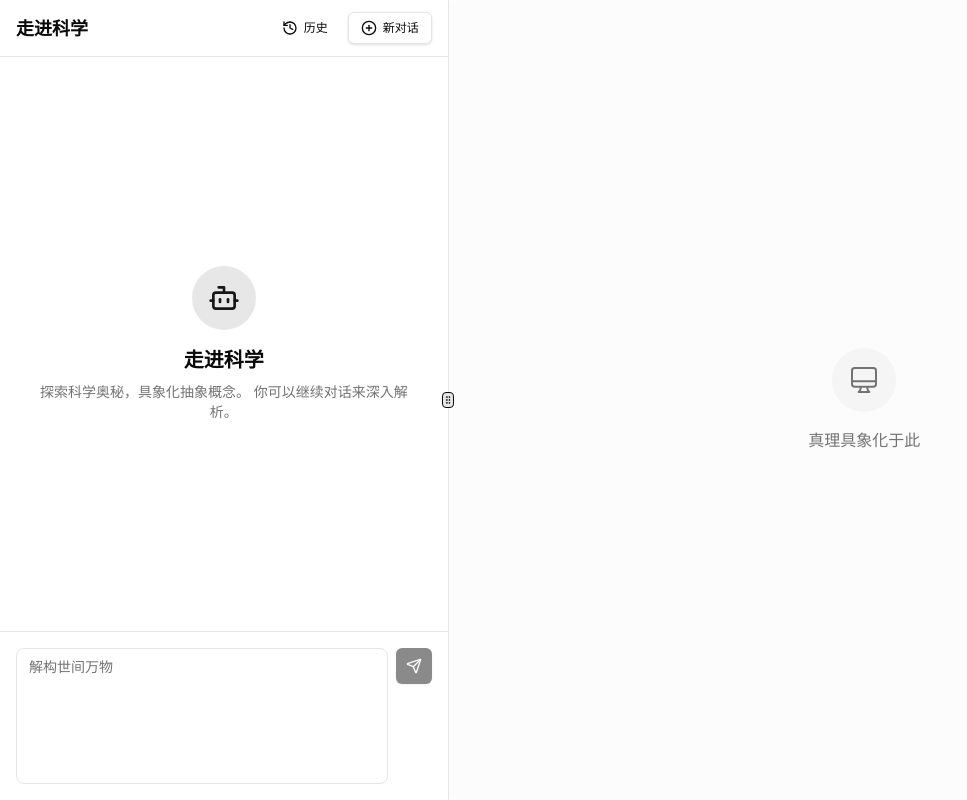
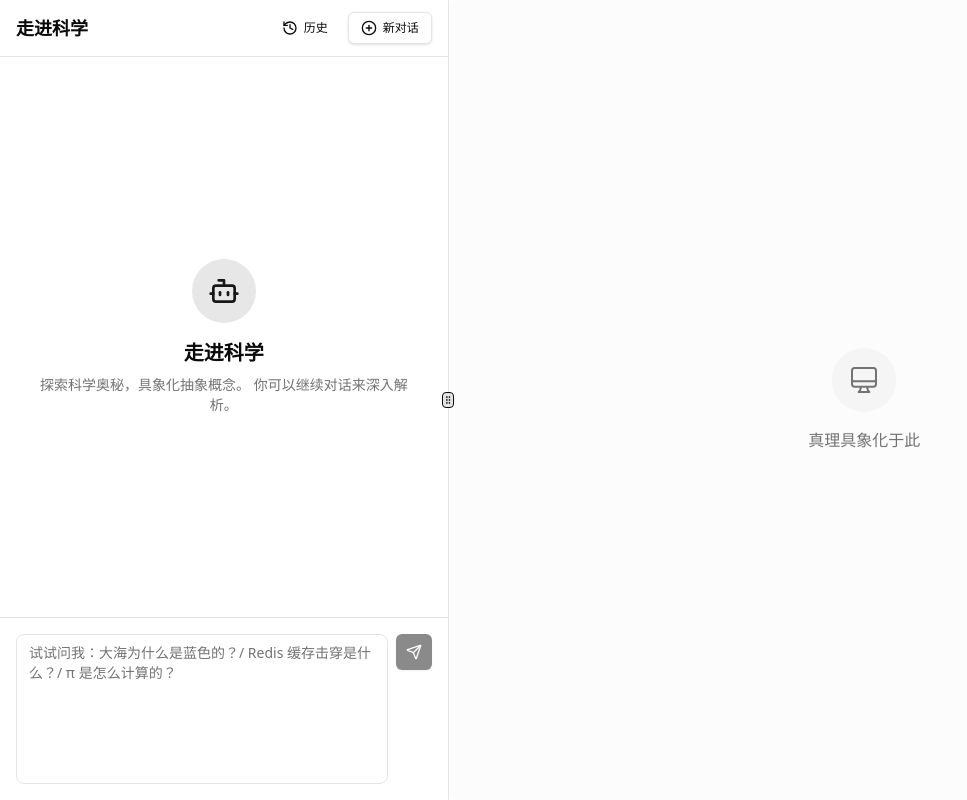
Before and after one commit to k1he/learnAI, a Next.js app: page / in a window 1280 px wide. Shown: the whole page, without its empty margins (0-967 px from the left). Built offline with nearby package versions, Linux system fonts and the light colour scheme.

Commit message:
feat: update placeholder with example prompts for better UX

```diff
--- a/src/components/conversational/ChatInterface.tsx
+++ b/src/components/conversational/ChatInterface.tsx
@@ -97,7 +97,7 @@
             value={input}
             onChange={(e) => setInput(e.target.value)}
             onKeyDown={handleKeyDown}
-            placeholder="解构世间万物"
+            placeholder="试试问我：大海为什么是蓝色的？/ Redis 缓存击穿是什么？/ π 是怎么计算的？"
             className="flex-1 resize-none rounded-lg border border-input bg-background px-3 py-2 text-sm ring-offset-background placeholder:text-muted-foreground focus-visible:outline-none focus-visible:ring-2 focus-visible:ring-ring focus-visible:ring-offset-2 disabled:cursor-not-allowed disabled:opacity-50 min-h-[40px] max-h-[150px]"
             rows={1}
             disabled={isLoading && !onStop}
```
